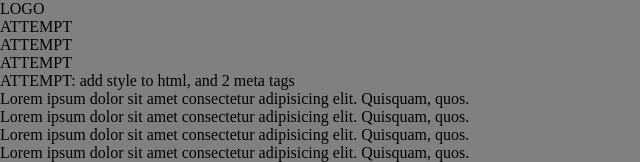
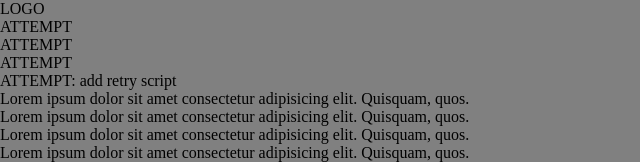
Before and after one commit to JimakPasha/test-fb-webview-issue, a React (Vite) app: page / in a window 1280 px wide. Shown: the top 162 px of the page, without its empty margins (0-640 px from the left). Built offline with nearby package versions, Linux system fonts and the light colour scheme.

Commit message:
fix: fb webview

```diff
--- a/src/main.tsx
+++ b/src/main.tsx
@@ -6,7 +6,7 @@ createRoot(document.getElementById('root')!).render(
     <div>ATTEMPT</div>
     <div>ATTEMPT</div>
     <div>ATTEMPT</div>
-    <div>ATTEMPT: add style to html, and 2 meta tags</div>
+    <div>ATTEMPT: add retry script</div>
     <div>Lorem ipsum dolor sit amet consectetur adipisicing elit. Quisquam, quos.</div>
     <div>Lorem ipsum dolor sit amet consectetur adipisicing elit. Quisquam, quos.</div>
     <div>Lorem ipsum dolor sit amet consectetur adipisicing elit. Quisquam, quos.</div>
```
